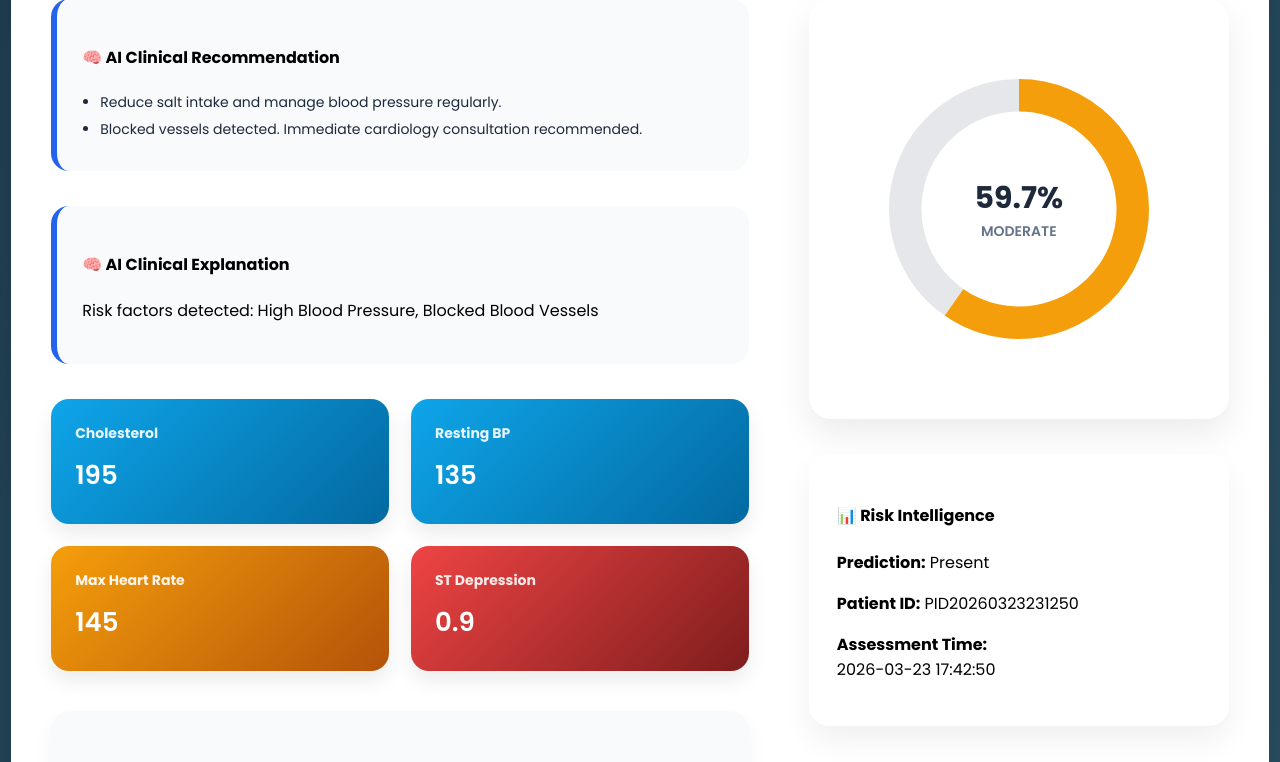
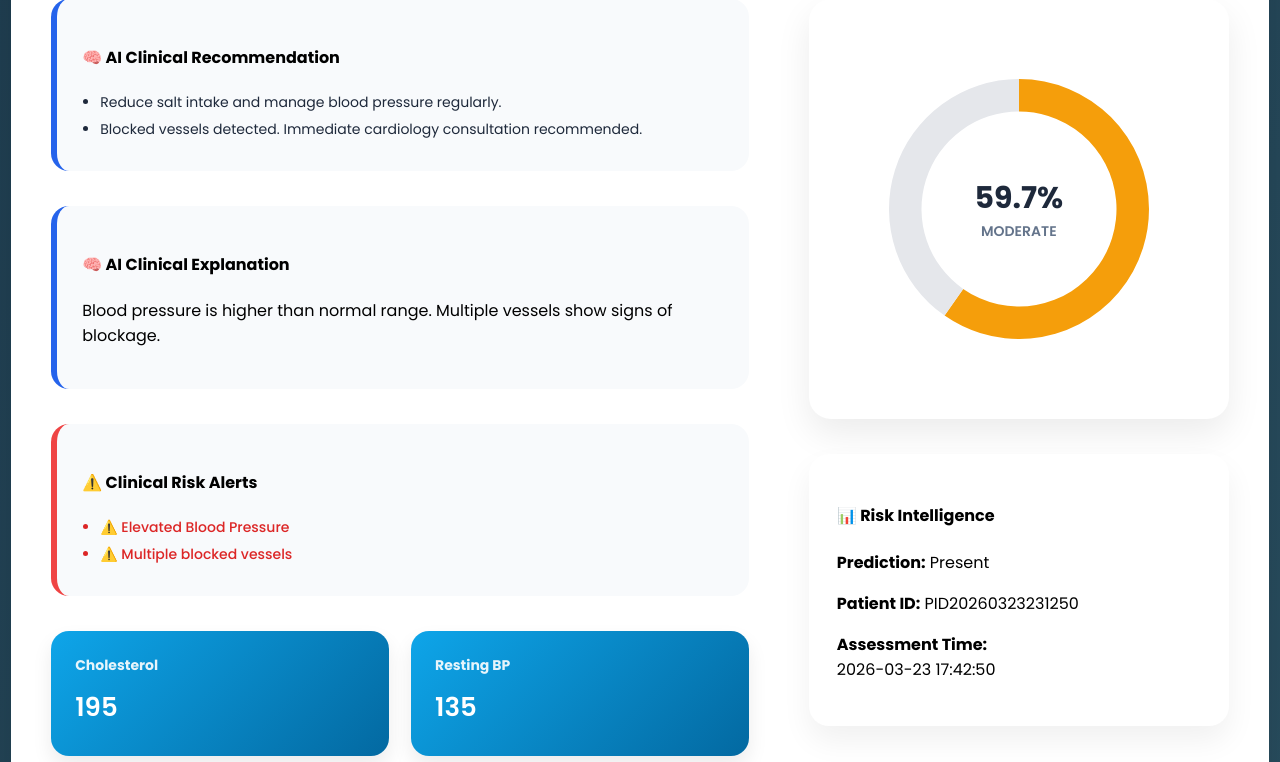
Before and after one commit to RAZA1409/Heart-Disease-Clinical-AI-System, a Flask app: a page that uses templates/patient_detail.html in a window 1280 px wide. Shown: the part 408-1170 px from the top of the page. Run offline with Flask 3, Linux system fonts and the light colour scheme; a user stored in the database is signed in; data comes from the database, SQL or seed files in the repository; parts of the project's set-up code (start-up, migrations or seed data) failed here and were passed over.

Commit message:
Added smart clinical explanation system and improved UI separation from alerts

```diff
--- a/app.py
+++ b/app.py
@@ -468,6 +468,7 @@ def patient_detail(patient_id):
     patient["Probability (%)"] = round(safe_float(patient.get("probability")), 2)
     patient["explanation"] = generate_explanation(patient)
     patient["recommendations"] = generate_recommendation(patient)
+    patient["alerts"] = generate_alerts(patient)
     # ----------------------------
     # Reverse Mapping (Text)
     # ----------------------------
@@ -484,33 +485,27 @@ def patient_detail(patient_id):
 
 def generate_explanation(patient):
 
-    reasons = []
+    explanations = []
 
-    # Cholesterol
     if patient.get("chol", 0) > 200:
-        reasons.append("High Cholesterol")
+        explanations.append("Elevated cholesterol levels may increase cardiovascular risk.")
 
-    # Blood Pressure
     if patient.get("trestbps", 0) > 130:
-        reasons.append("High Blood Pressure")
+        explanations.append("Blood pressure is higher than normal range.")
 
-    # Heart Rate
     if patient.get("thalach", 0) < 60:
-        reasons.append("Low Heart Rate")
+        explanations.append("Heart rate is below normal limits.")
 
-    # ST Depression
     if patient.get("oldpeak", 0) > 1:
-        reasons.append("Elevated ST Depression")
+        explanations.append("ST depression indicates possible cardiac stress.")
 
-    # Vessels
     if patient.get("ca", 0) > 1:
-        reasons.append("Blocked Blood Vessels")
+        explanations.append("Multiple vessels show signs of blockage.")
 
-    # Final Explanation
-    if not reasons:
-        return "Patient shows mostly normal clinical parameters."
+    if not explanations:
+        return "All clinical parameters are within normal range."
 
-    return "Risk factors detected: " + ", ".join(reasons)
+    return " ".join(explanations)
 
 def generate_recommendation(patient):
 
@@ -541,6 +536,36 @@ def generate_recommendation(patient):
         return ["Maintain healthy lifestyle and regular checkups."]
 
     return recommendations
+
+def generate_alerts(patient):
+
+    alerts = []
+
+    # Cholesterol
+    if patient.get("chol", 0) > 200:
+        alerts.append("⚠️ High Cholesterol detected")
+
+    # Blood Pressure
+    if patient.get("trestbps", 0) > 130:
+        alerts.append("⚠️ Elevated Blood Pressure")
+
+    # Heart Rate
+    if patient.get("thalach", 0) < 60:
+        alerts.append("⚠️ Low Heart Rate")
+
+    # ST Depression
+    if patient.get("oldpeak", 0) > 1:
+        alerts.append("⚠️ Cardiac stress detected")
+
+    # Vessels
+    if patient.get("ca", 0) > 1:
+        alerts.append("⚠️ Multiple blocked vessels")
+
+    # 🔥 Summary Alert
+    if len(alerts) >= 3:
+        alerts.append("🚨 Multiple risk factors detected. Immediate attention required.")
+
+    return alerts
 
 # ------------------------------------------------------------
 # Patient Detail
--- a/templates/patient_detail.html
+++ b/templates/patient_detail.html
@@ -261,6 +261,16 @@ body{
     color: #1e293b;
 }
 
+.alert-box {
+    border-left: 6px solid #ef4444;
+    background: #fff5f5;
+}
+
+.alert-box li {
+    color: #dc2626;
+    font-weight: 500;
+}
+
 /* PRINT OPTIMIZATION */
 @media print {
     body{ background:white; }
@@ -328,8 +338,24 @@ body{
 
             <div class="recommendation" style="margin-top:15px;">
                 <h4>🧠 AI Clinical Explanation</h4>
+
                 <p>{{ patient["explanation"] }}</p>
             </div>
+            <div class="recommendation" style="margin-top:15px; border-left:6px solid #ef4444;">
+                    <h4>⚠️ Clinical Risk Alerts</h4>
+
+                    {% if patient["alerts"] %}
+                    <ul style="margin-top:10px; padding-left:18px;">
+                    {% for alert in patient["alerts"] %}
+                    <li style="margin-bottom:6px; color:#dc2626; font-weight:500;">
+                        {{ alert }}
+                    </li>
+                        {% endfor %}
+                    </ul>
+                        {% else %}
+                    <p style="color:#16a34a;">No critical alerts detected.</p>
+                     {% endif %}
+                </div>
 
             <!-- ✅ FIXED VALUES -->
             <div class="feature-grid">
```
